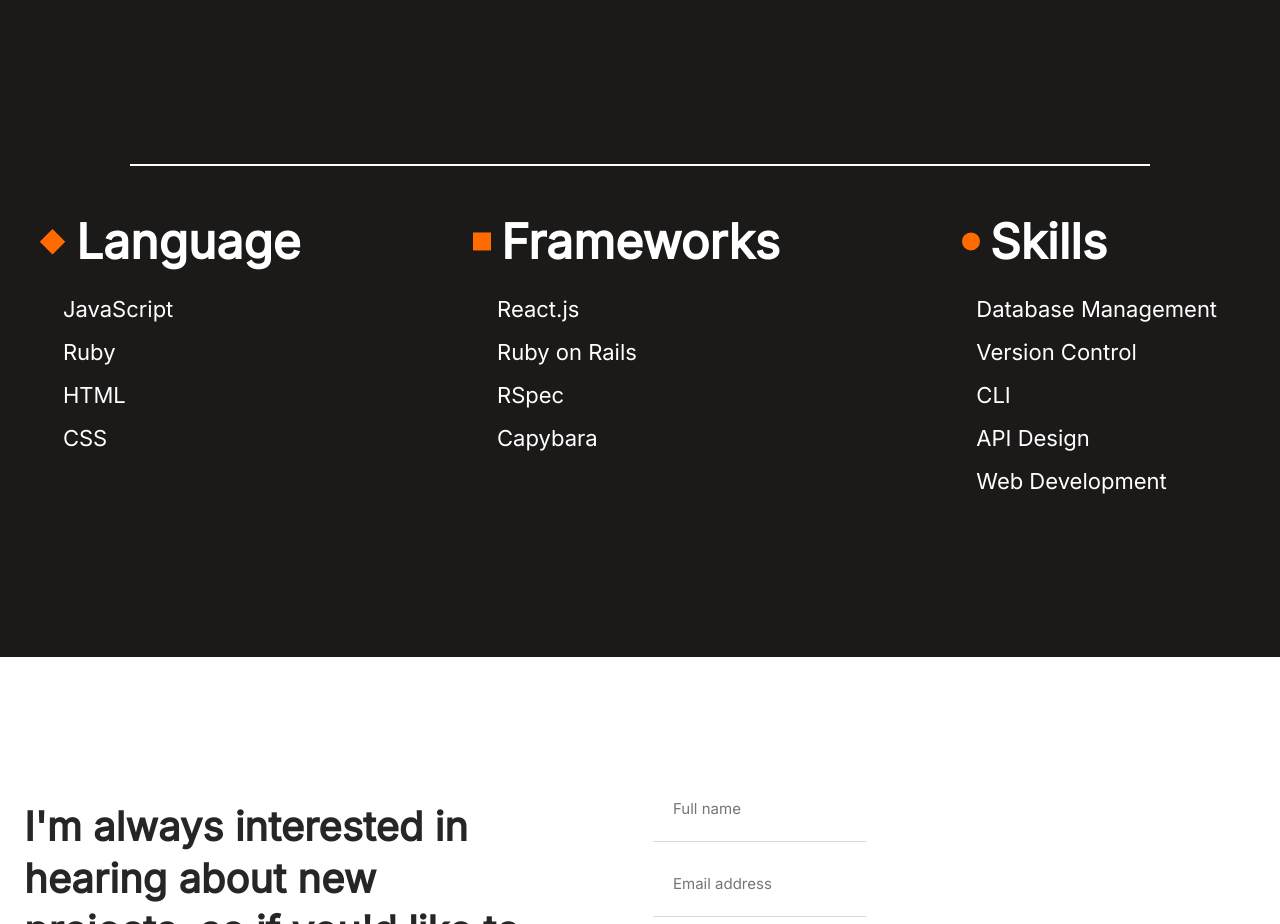
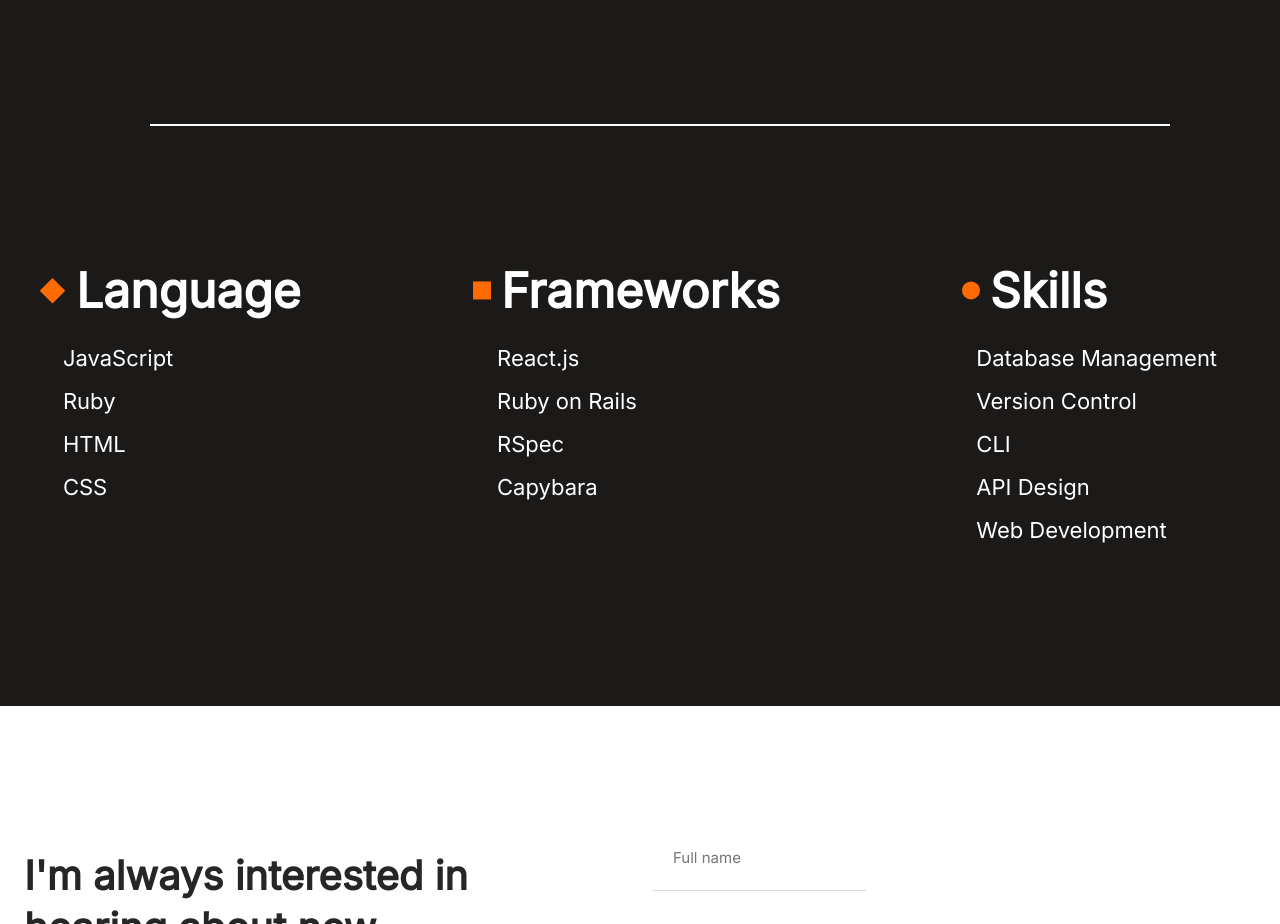
Before and after one commit to Xecyc/My-Portfolio-Project-outdated-, a website: page index.html in a window 1280 px wide. Shown: the part 3220-4144 px from the top of the page. Drawn offline with Linux system fonts and the light colour scheme.

Commit message:
Fix horizontal line overlapping with text when zoomed in

```diff
--- a/style.css
+++ b/style.css
@@ -731,8 +731,10 @@ footer {
   }
 
   .about_me hr {
+    top: 24rem;
     min-width: 100%;
     border: 0.1rem solid #fff;
+    margin: 0 2rem 13rem 2rem;
   }
 
   .skills-section {
```
